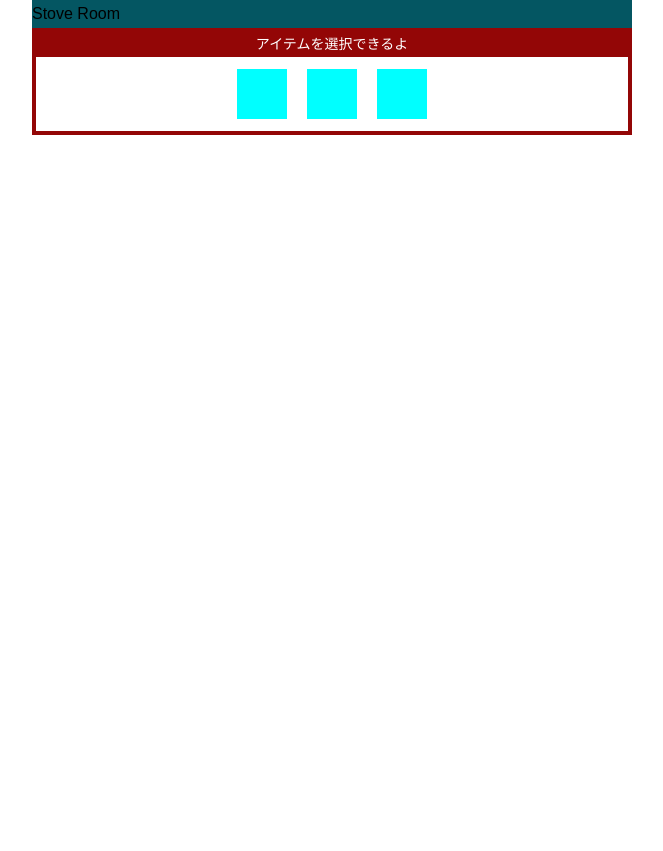
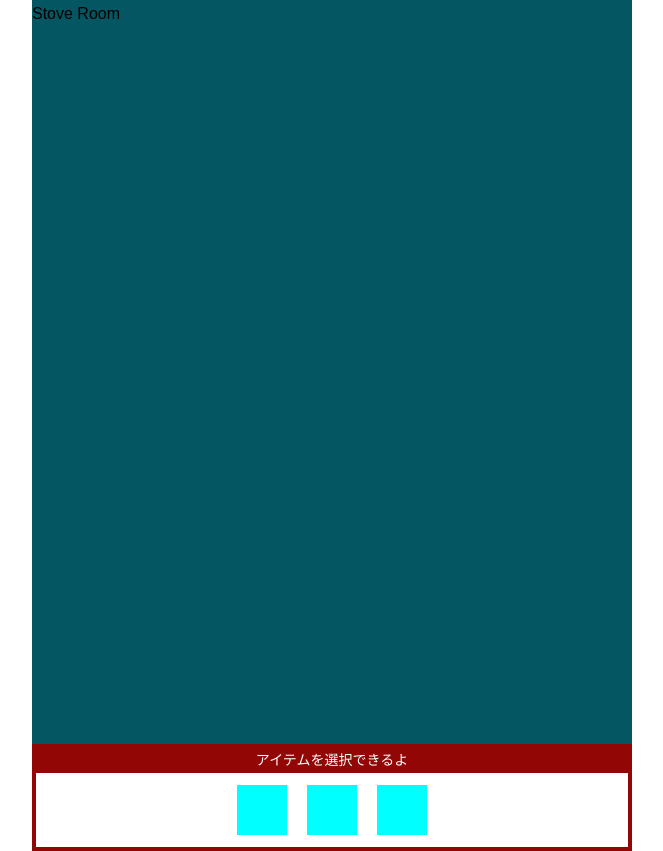
Before and after one commit to marimonon/advent2024_christmas, a React (Vite) app: page / in a window 1280 px wide. Shown: the whole page, without its empty margins (308-971 px from the left). Before the commit the page ends 800 px from the top, so only its background shows below. Built offline with nearby package versions, Linux system fonts and the light colour scheme.

Commit message:
画面幅を実装

```diff
--- a/src/components/Room.tsx
+++ b/src/components/Room.tsx
@@ -1,8 +1,22 @@
+/** @jsxImportSource @emotion/react */
+import { css } from "@emotion/react"
+
 import React from "react"
 import StoveRoom from "./Rooms/StoveRoom"
 
 const Room: React.FC = () => {
-  return <StoveRoom />
+  return (
+    <div css={roomCss}>
+      <StoveRoom />
+    </div>
+  )
 }
 
 export default Room
+
+const roomCss = css`
+  width: 100vw;
+  maw-width: 600px;
+  height: 124vw;
+  max-height: 744px;
+`
```
